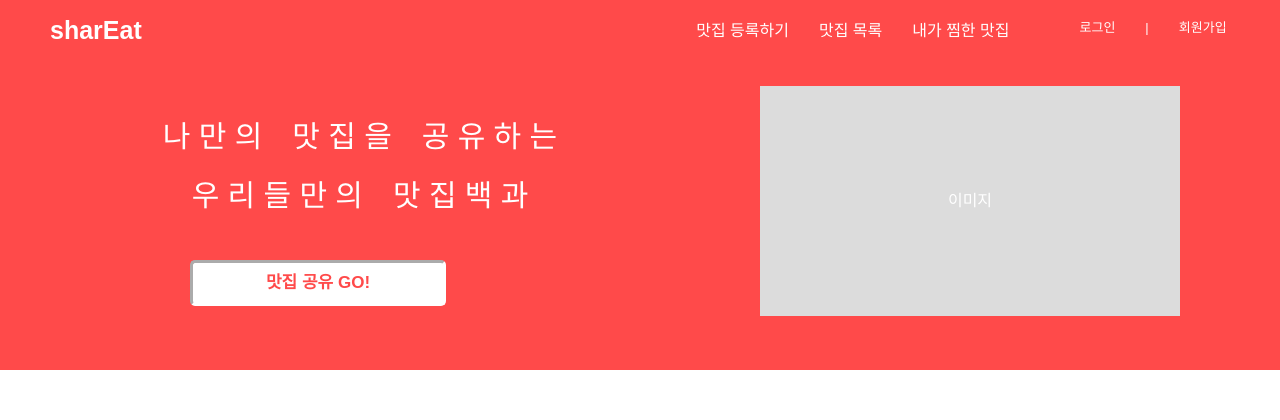
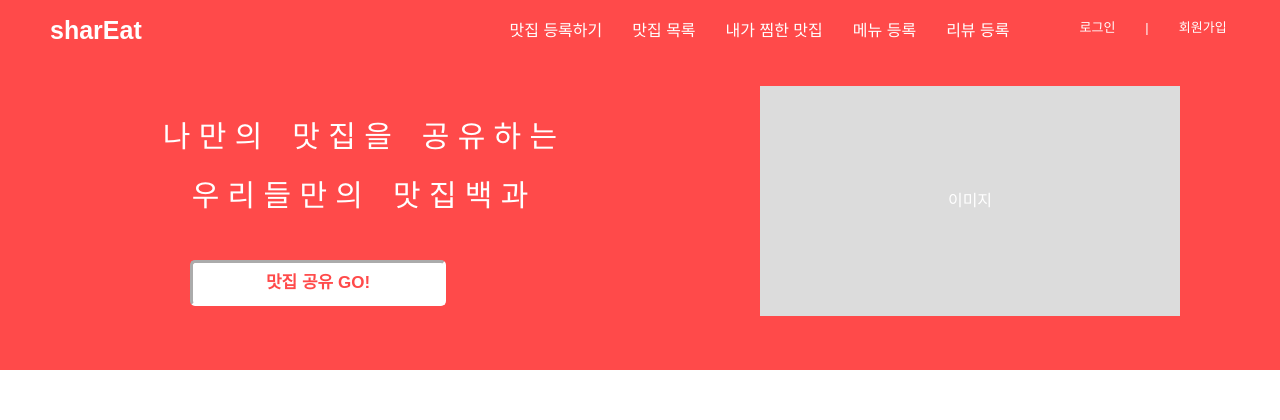
Before and after one commit to sohyu-na/shareat, a Flask app: page / in a window 1280 px wide. Shown: the top 420 px of the page. Run offline with Flask 2, Linux system fonts and the light colour scheme; some libraries are stand-ins or nearby versions.

Commit message:
과제 제출용 네비게이션바

```diff
--- a/templates/index.html
+++ b/templates/index.html
@@ -28,6 +28,9 @@
                     <li><a href="/registration-restaurant">맛집 등록하기</a></li>
                     <li><a href="#category">맛집 목록</a></li>
                     <li><a href="/mylist">내가 찜한 맛집</a></li>
+                    <!--temp(for 과제제출)-->
+                    <li><a href="/registration-menu">메뉴 등록</a></li>
+                    <li><a href="/review">리뷰 등록</a></li>
                 </ul>
             </nav>
 
```
